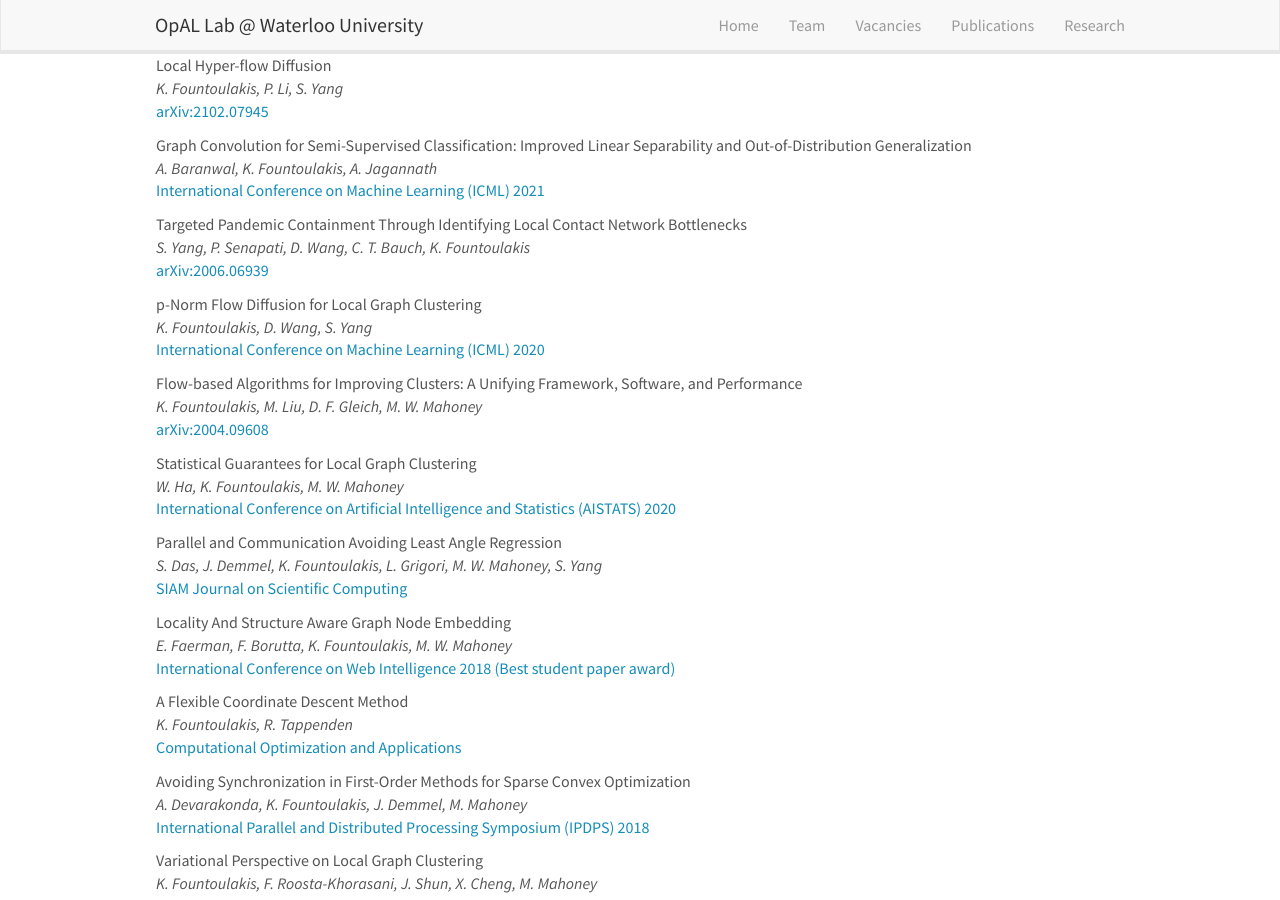
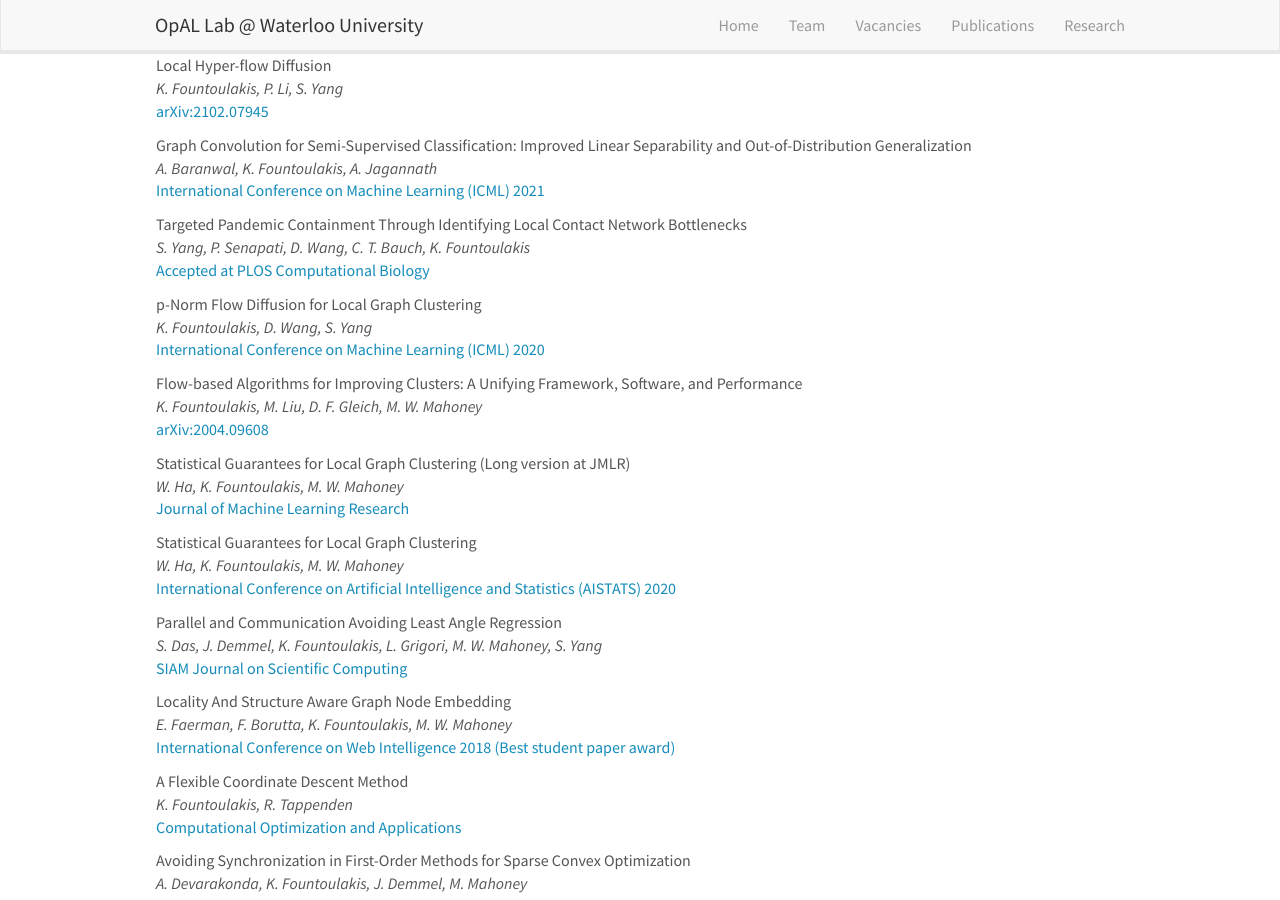
Before and after one commit to opallab/opallab.github.io, a Jekyll site: the page built from _pages/publications.md, in a window 1280 px wide and 900 px high, scrolled down 911 px. Built offline with Jekyll 4.4.1, drawn with Linux system fonts in a browser that asks for light colours; nearby versions of some CDN libraries.

Commit message:
added plos biology and jmlr papers

```diff
--- a/_data/publist.yml
+++ b/_data/publist.yml
@@ -24,7 +24,7 @@
   authors: S. Yang, P. Senapati, D. Wang, C. T. Bauch, K. Fountoulakis
   link:
     url: https://arxiv.org/abs/2006.06939
-    display:  arXiv:2006.06939
+    display:  Accepted at PLOS Computational Biology
   highlight: 0
   news2:
 
@@ -45,6 +45,16 @@
   link:
     url: https://arxiv.org/abs/2004.09608
     display:  arXiv:2004.09608
+  highlight: 0
+  news2:
+
+- title: "Statistical Guarantees for Local Graph Clustering (Long version at JMLR)"
+  image:
+  description:
+  authors: W. Ha, K. Fountoulakis, M. W. Mahoney
+  link:
+    url: https://jmlr.org/papers/v22/20-029.html
+    display:  Journal of Machine Learning Research
   highlight: 0
   news2:
 
```
